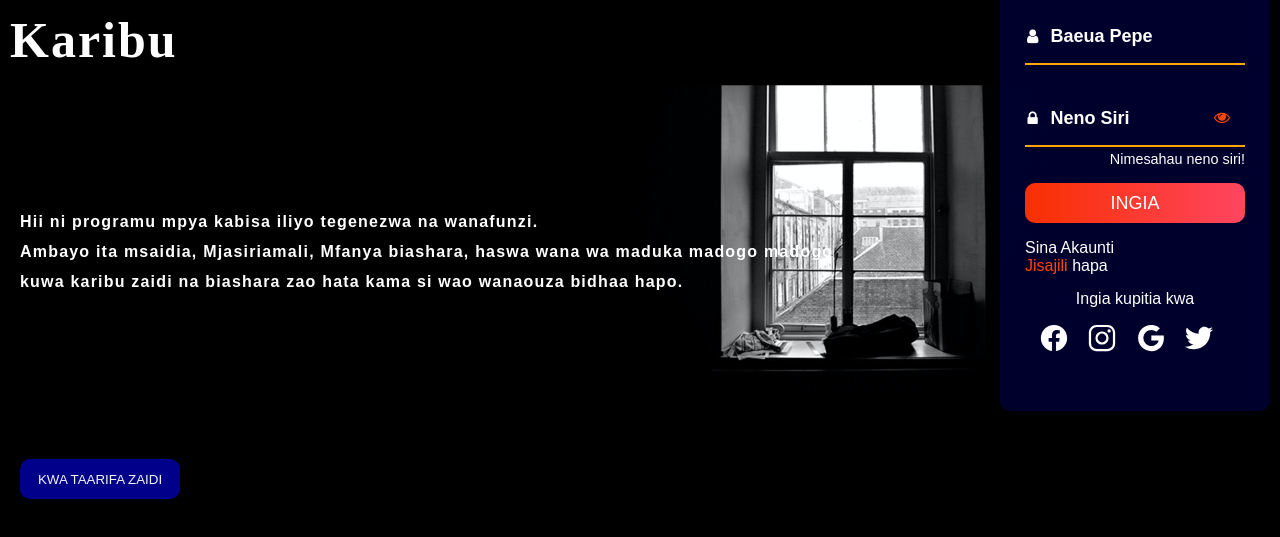
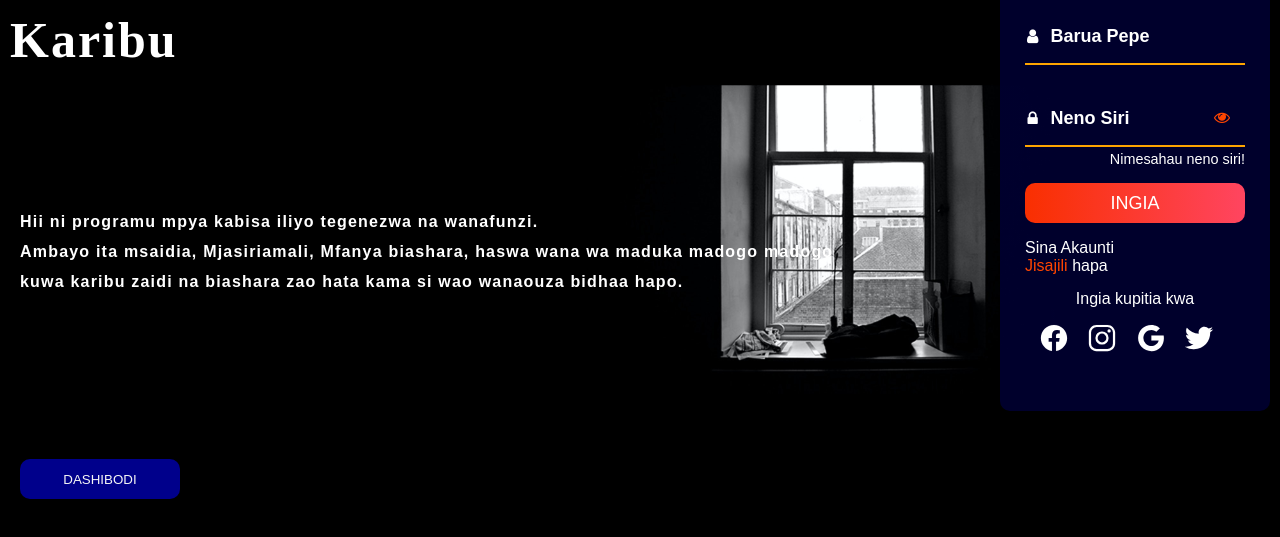
Before and after one commit to PatrickMamsery/PatrickMamsery.github.io, a plain HTML site: page index.html in a window 1280 px wide. Shown: the part 374-911 px from the top of the page. Drawn offline with nearby package versions, Linux system fonts and the light colour scheme; a web font is replaced by a local one.

Commit message:
chore: slight changes

```diff
--- a/index.html
+++ b/index.html
@@ -57,7 +57,7 @@
                     wa maduka madogo madogo<br> kuwa karibu zaidi na biashara zao hata kama si wao wanaouza bidhaa hapo.
                 </p>
 
-                <button class="cn"><a href="#">KWA TAARIFA ZAIDI</a></button>
+                <button class="cn"><a href="homePage.html">DASHIBODI</a></button>
 
                 <div class="form">
                     <div class="login-container">
@@ -69,7 +69,7 @@
                                 <i class="fa fa-user"></i>
                             </div>
                             <div>
-                                <h5>Baeua Pepe</h5>
+                                <h5>Barua Pepe</h5>
                                 <input class="input" type="email" name="" id="">
                             </div>
                         </div>
```
